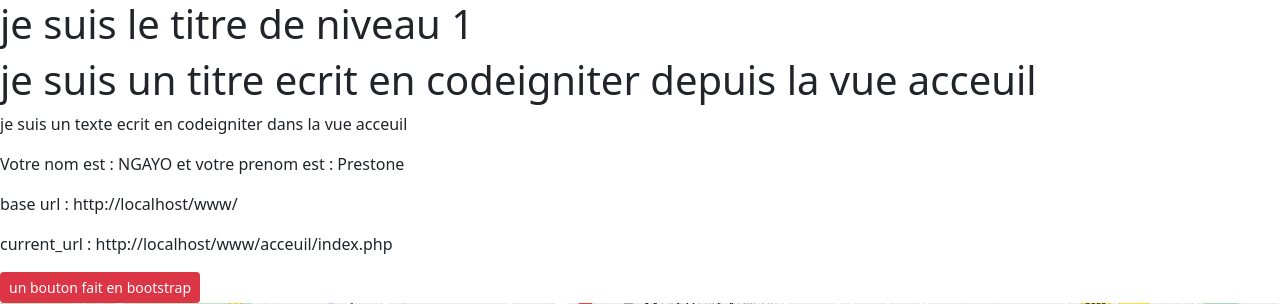
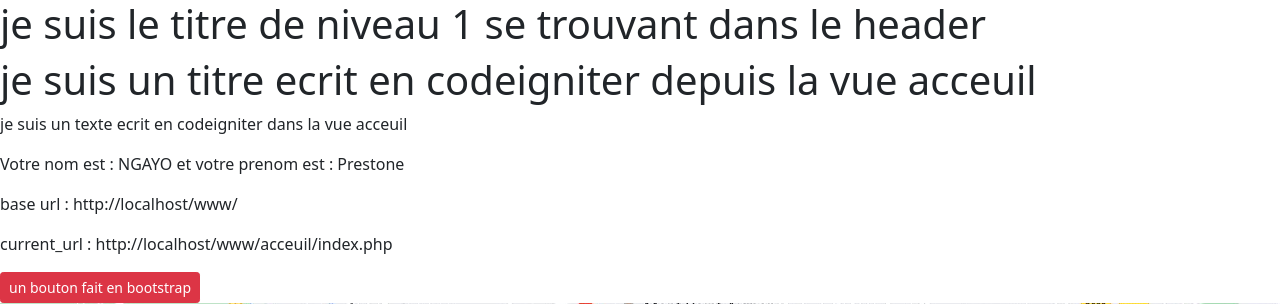
Before and after one commit to Gloirelle-Ngayo/Projet_test, a CodeIgniter app: page /www/index.php/acceuil/index in a window 1280 px wide; the page is wider, and only the part inside the window is pictured. Shown: the top 304 px of that part. Run offline with CodeIgniter, Linux system fonts and the light colour scheme.

Commit message:
Add texte commit header

```diff
--- a/application/views/template/header.php
+++ b/application/views/template/header.php
@@ -9,5 +9,5 @@
 </head>
 <body>
 <header>
-    <H1>je suis le titre de niveau 1</H1>
+    <H1>je suis le titre de niveau 1 se trouvant dans le header</H1>
 </header>
```
